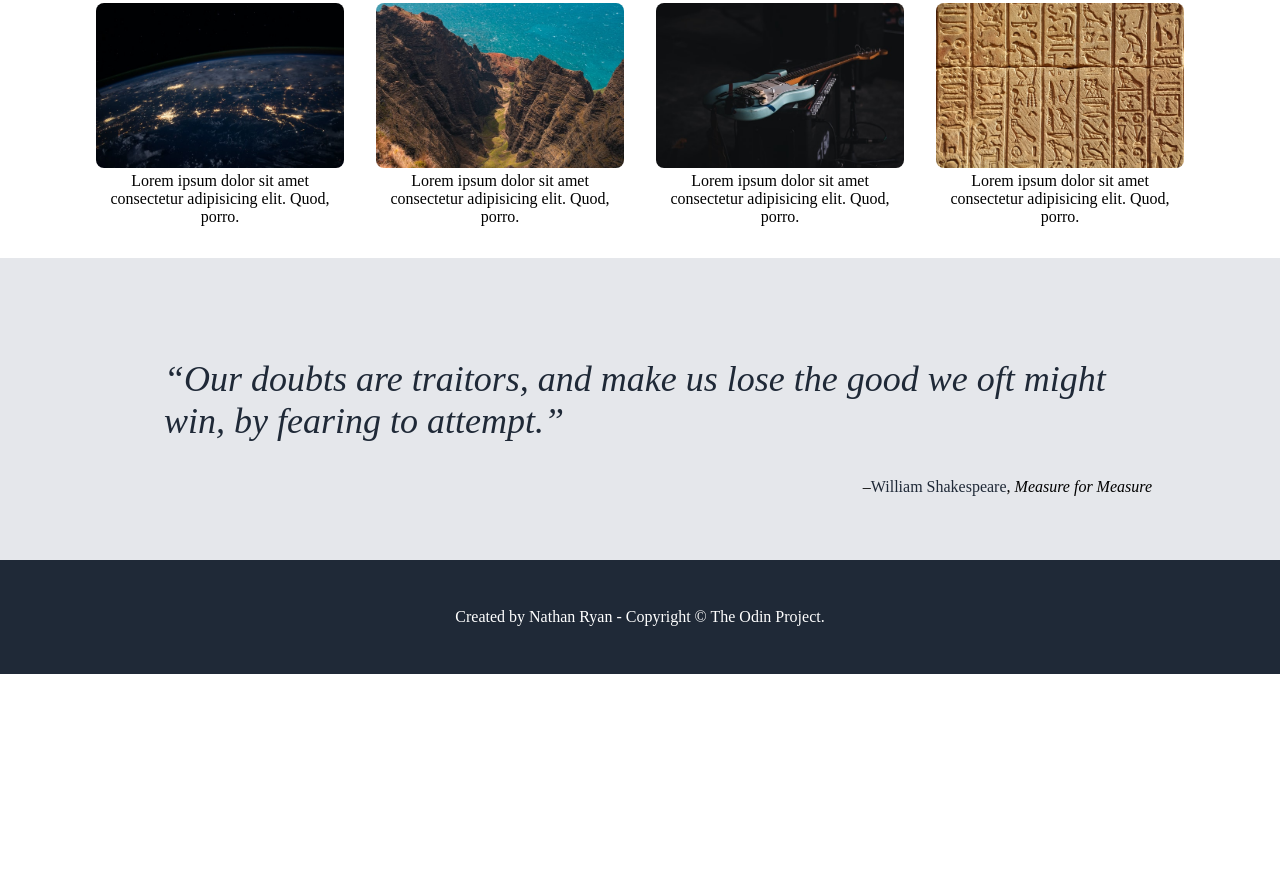
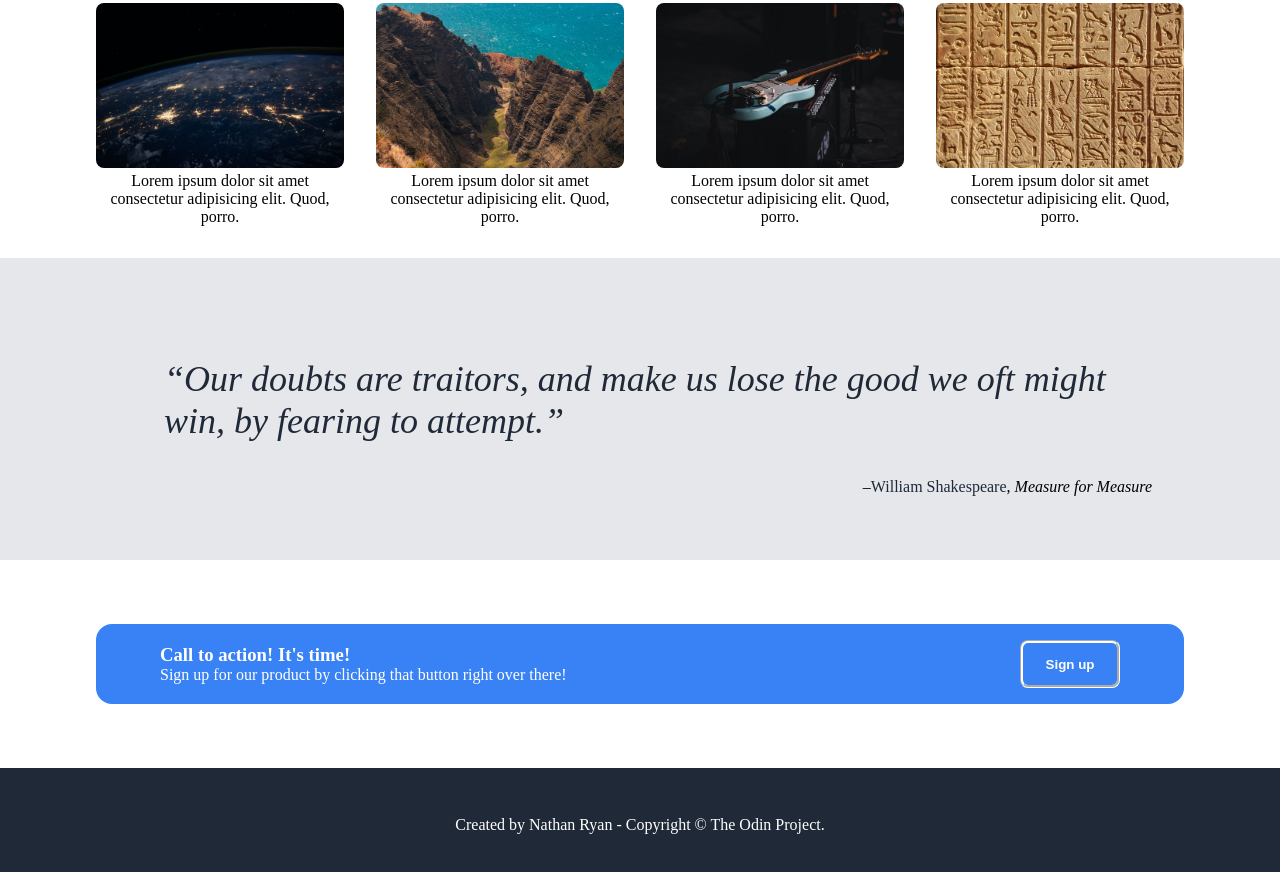
Before and after one commit to portfoliodemo/landing-page-Odin-Project, a plain HTML site: page index.html in a window 1280 px wide. Shown: the part 557-1429 px from the top of the page. Before the commit the page ends 1231 px from the top, so only its background shows below. Drawn offline with Linux system fonts and the light colour scheme.

Commit message:
Created call to action section, initial styling

```diff
--- a/assets/styles/main.css
+++ b/assets/styles/main.css
@@ -166,6 +166,37 @@ figcaption {
     text-align: center;
 }
 
+.call-to-action {
+    padding: 4em 6em;
+}
+
+.signup {
+    display: flex;
+    background-color: #3882F6;
+    color: white;
+    padding: 1em 4em;
+    border-radius: 16px;
+    justify-content: space-between;
+    align-items: center;
+    gap: 16px;
+}
+
+.signup h3 {
+    margin: 0;
+}
+
+.signup p {
+    margin: 0;
+}
+
+.signup-button button {
+    font-weight: bold;
+    border-radius: 8px;
+    border-color: white;
+    border-width: medium;
+    border-style: groove;
+}
+
 footer {
     background-color: var(--hero-and-footer-bgcolor);
     text-align: center;
--- a/index.html
+++ b/index.html
@@ -76,7 +76,13 @@
 
     <section class="call-to-action">
         <div class="signup">
-
+            <div class="signup-text">
+                <h3>Call to action! It's time!</h3>
+                <p>Sign up for our product by clicking that button right over there!</p>
+            </div>
+            <div class="signup-button">
+                <button>Sign up</button>
+            </div>
         </div>
     </section>
 
```
